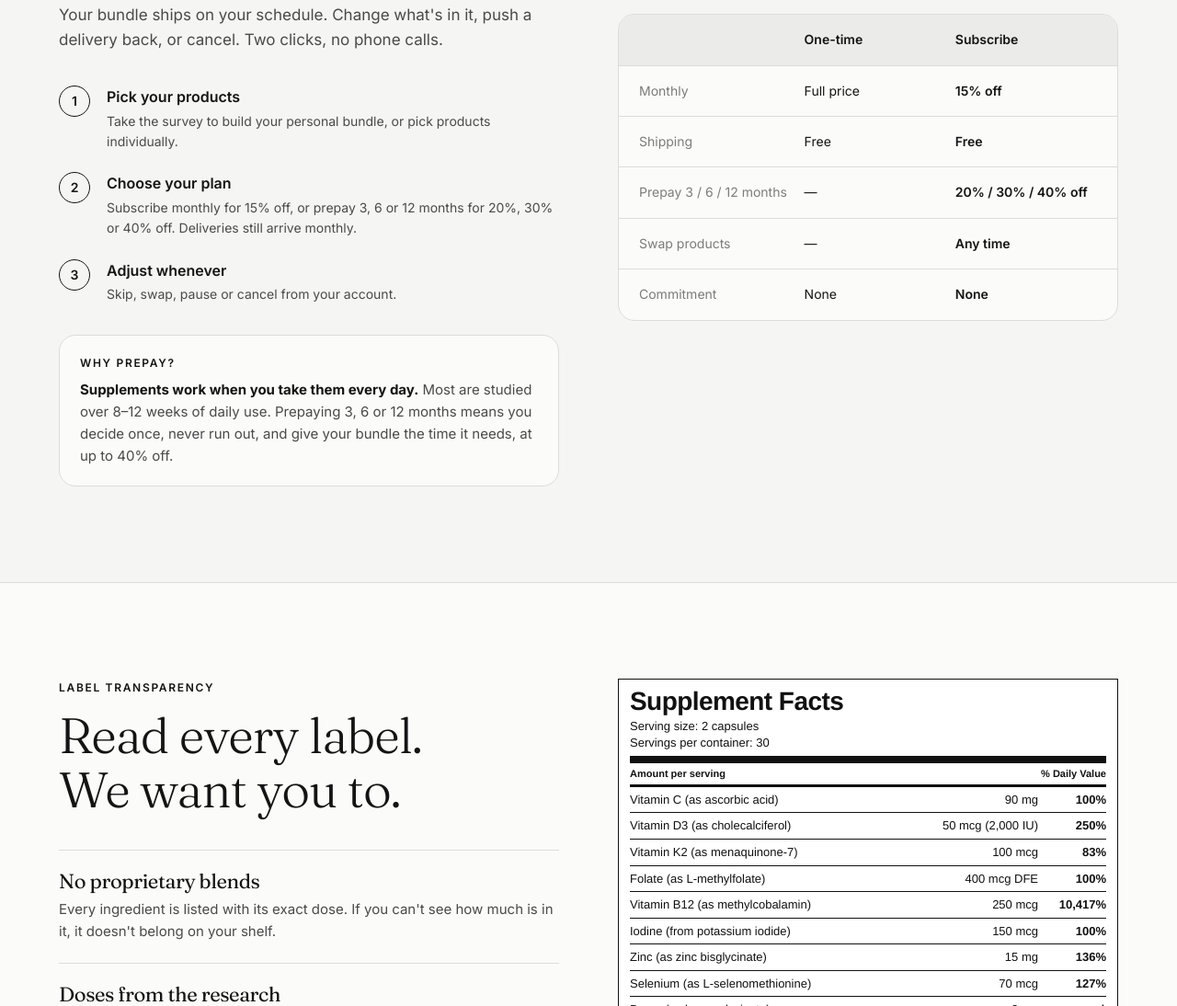
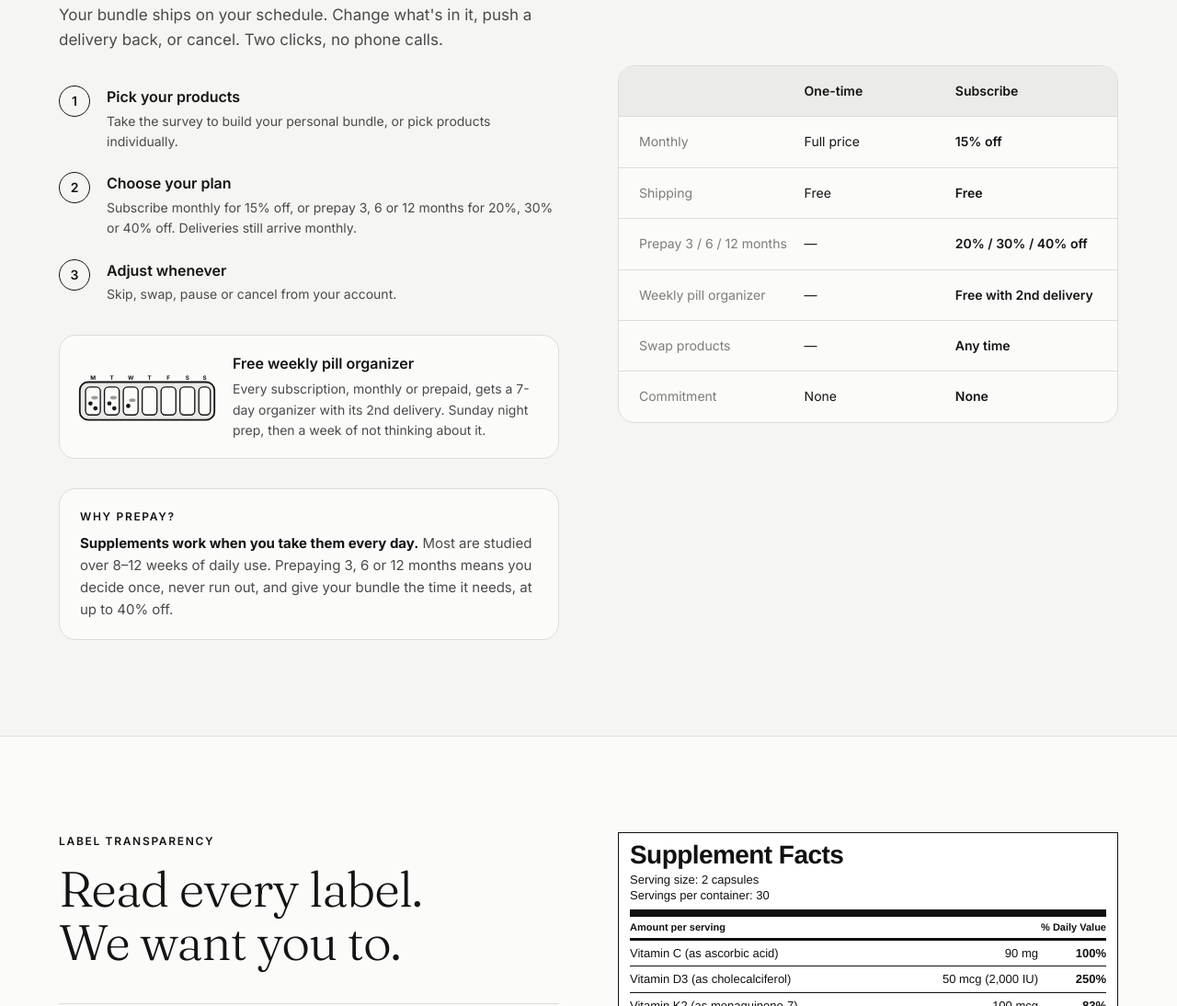
Before and after one commit to leorose47/groundschool, a plain HTML site: page supplements/index.html in a window 1280 px wide. Shown: the part 6580-7674 px from the top of the page at 92% size. Drawn offline with Linux system fonts and the light colour scheme.

Commit message:
Free weekly pill organizer with 2nd subscription delivery
Shown on subscription plan cards, in the price breakdown, cart line
and fine print, product page, subscriptions section (with a small
organizer illustration), comparison table and FAQ.

Co-Authored-By: Claude Opus 5.5 <noreply@anthropic.com>
Claude-Session: https://claude.ai/code/session_018mB2KFJRgZMJ9Nm1DYVYzk

```diff
--- a/supplements/app.js
+++ b/supplements/app.js
@@ -246,6 +246,7 @@
       pitch: "Decide once and stop thinking about it. A full year of consistency at your lowest price, locked in." },
   ];
   const MAX_OFF = Math.round(Math.max(...PLANS.map(p => p.off)) * 100);
+  const PERK = "Free weekly pill organizer with your 2nd delivery";
   const PLAN = Object.fromEntries(PLANS.map(p => [p.id, p]));
   const planOf = l => PLAN[l.plan] ? l.plan : (l.sub ? "monthly" : "once");
   // Every number shown for a bundle comes from here
@@ -364,6 +365,7 @@
           <p class="plan-line">${(() => { const q = pr.q; return q.plan.months > 1
               ? `${money2(q.perMonth)}/mo × ${q.plan.months} months, charged today. ${q.plan.note}`
               : q.plan.id === "once" ? `${money2(q.perMonth)} once. ${q.plan.note}` : `${money2(q.perMonth)} per month. ${q.plan.note}`; })()}</p>
+          ${planOf(l) !== "once" ? `<p class="perk-line">+ ${PERK}.</p>` : ""}
           ${pr.q.plan.months === 1 ? (() => { const up = quote(lineIds, lineDoses, "6");
             return `<button class="cart-nudge" data-act="plan-up" data-val="6">Stay consistent: 6 months upfront is ${money2(up.perMonth * l.qty)}/mo, ${money2((pr.q.perMonth - up.perMonth) * l.qty)} less →</button>`; })() : ""}
           <div class="line-controls">
@@ -380,7 +382,7 @@
       <div class="sum-row"><span>Shipping</span><span>Free</span></div>
       <div class="sum-row total"><span>Due today</span><span>${money2(now)}</span></div>
       <button class="btn btn-primary btn-block" id="checkoutBtn">Checkout</button>
-      <p class="fine">${anySub ? "Subscriptions renew automatically. Skip, pause or cancel any time." : "30-day money-back guarantee on your first order."}</p>`;
+      <p class="fine">${anySub ? "Subscriptions renew automatically. Skip, pause or cancel any time. Your free pill organizer ships with your 2nd delivery." : "30-day money-back guarantee on your first order."}</p>`;
   }
 
   $("#cartItems").addEventListener("click", e => {
@@ -528,6 +530,7 @@
             ${PLANS.map(pl => { const q = quote([id], {}, pl.id); const on = modalMode === pl.id;
               return `<button class="buy-opt ${on ? "on" : ""}" data-buy="${pl.id}" role="radio" aria-checked="${on}"><span><strong>${pl.name}${pl.off ? ` · save ${Math.round(pl.off * 100)}%` : ""}</strong><small>${pl.months > 1 ? `${money2(q.today)} today · ` : ""}${esc(pl.note)}</small></span><span class="p">${pl.off ? `<s>${money(p.price)}</s>` : ""}${money2(q.perMonth)}${pl.id === "once" ? "" : "/mo"}</span></button>`; }).join("")}
           </div>
+          <p class="perk-note">+ Subscribe on any plan and get a free weekly pill organizer with your 2nd delivery.</p>
           <button class="btn btn-primary btn-block" id="modalAdd">Add to cart</button>
           <div class="pd-tabs">
             <details open><summary>Supplement facts</summary><div class="tab-body">${factsPanel(p)}</div></details>
@@ -931,6 +934,7 @@
               <span class="plan-price">${money2(pq.perMonth)}<small>${p.id === "once" ? "" : "/mo"}</small></span>
               <span class="plan-today">${p.months > 1 ? `${money2(pq.today)} today` : p.id === "once" ? "1-month supply" : "Billed monthly"}</span>
               <span class="plan-save">${pq.savedPct ? `Save ${pq.savedPct}%` : "Full price"}</span>
+              ${p.id !== "once" ? `<span class="plan-perk">+ Free organizer</span>` : ""}
             </button>`;
           }).join("")}
         </div>
@@ -951,6 +955,7 @@
       <div class="breakdown">
         <div class="bd-row"><span>${n} product${n > 1 ? "s" : ""} at full price</span><span>${money2(q.full)}/mo</span></div>
         ${q.planDisc ? `<div class="bd-row save"><span>${q.plan.id === "monthly" ? "Monthly subscription" : q.plan.name} (${Math.round(q.plan.off * 100)}% off)</span><span>−${money2(q.planDisc)}</span></div>` : `<div class="bd-row muted"><span>Subscribe to save 15%, or prepay to save up to ${MAX_OFF}%</span><span></span></div>`}
+        ${q.plan.id !== "once" ? `<div class="bd-row save"><span>Weekly pill organizer, with your 2nd delivery</span><span>Free</span></div>` : ""}
         <div class="bd-row strong"><span>Your price per month</span><span>${money2(q.perMonth)}</span></div>
         <div class="bd-row total"><span>Due today${q.plan.months > 1 ? ` (${q.plan.months} months)` : ""}</span><span>${money2(q.today)}</span></div>
         <p class="bd-foot">${q.savedPct ? `You save ${money2(q.full - q.perMonth)} a month (${q.savedPct}%) compared with paying full price.` : ""}</p>
--- a/supplements/index.html
+++ b/supplements/index.html
@@ -140,6 +140,21 @@
         <li><span>2</span><div><strong>Choose your plan</strong><p>Subscribe monthly for 15% off, or prepay 3, 6 or 12 months for 20%, 30% or 40% off. Deliveries still arrive monthly.</p></div></li>
         <li><span>3</span><div><strong>Adjust whenever</strong><p>Skip, swap, pause or cancel from your account.</p></div></li>
       </ol>
+      <div class="perk-card">
+        <svg viewBox="0 0 168 64" aria-hidden="true">
+          <rect x="2" y="14" width="164" height="46" rx="10" fill="#e9e9e7" stroke="#141414" stroke-width="2"/>
+          <g fill="#fbfbfa" stroke="#141414" stroke-width="1.5">
+            <rect x="9" y="20" width="18" height="34" rx="5"/><rect x="32" y="20" width="18" height="34" rx="5"/><rect x="55" y="20" width="18" height="34" rx="5"/>
+            <rect x="78" y="20" width="18" height="34" rx="5"/><rect x="101" y="20" width="18" height="34" rx="5"/><rect x="124" y="20" width="18" height="34" rx="5"/><rect x="147" y="20" width="14" height="34" rx="5"/>
+          </g>
+          <g font-family="Inter,Arial" font-size="7" font-weight="700" fill="#141414" text-anchor="middle">
+            <text x="18" y="11">M</text><text x="41" y="11">T</text><text x="64" y="11">W</text><text x="87" y="11">T</text><text x="110" y="11">F</text><text x="133" y="11">S</text><text x="154" y="11">S</text>
+          </g>
+          <g fill="#141414"><circle cx="15" cy="40" r="2.6"/><circle cx="21" cy="46" r="2.6"/><circle cx="38" cy="40" r="2.6"/><circle cx="44" cy="46" r="2.6"/><circle cx="61" cy="43" r="2.6"/></g>
+          <g fill="#9a9a98"><ellipse cx="20" cy="33" rx="4" ry="2.2"/><ellipse cx="43" cy="33" rx="4" ry="2.2"/><ellipse cx="66" cy="36" rx="4" ry="2.2"/></g>
+        </svg>
+        <div><strong>Free weekly pill organizer</strong><p>Every subscription, monthly or prepaid, gets a 7-day organizer with its 2nd delivery. Sunday night prep, then a week of not thinking about it.</p></div>
+      </div>
       <div class="prepay-why">
         <p class="eyebrow">Why prepay?</p>
         <p><strong>Supplements work when you take them every day.</strong> Most are studied over 8–12 weeks of daily use. Prepaying 3, 6 or 12 months means you decide once, never run out, and give your bundle the time it needs, at up to 40% off.</p>
@@ -150,6 +165,7 @@
       <div class="compare-row"><span>Monthly</span><span>Full price</span><span class="hl">15% off</span></div>
       <div class="compare-row"><span>Shipping</span><span>Free</span><span class="hl">Free</span></div>
       <div class="compare-row"><span>Prepay 3 / 6 / 12 months</span><span>—</span><span class="hl">20% / 30% / 40% off</span></div>
+      <div class="compare-row"><span>Weekly pill organizer</span><span>—</span><span class="hl">Free with 2nd delivery</span></div>
       <div class="compare-row"><span>Swap products</span><span>—</span><span class="hl">Any time</span></div>
       <div class="compare-row"><span>Commitment</span><span>None</span><span class="hl">None</span></div>
     </div>
@@ -197,7 +213,7 @@
     </div>
     <div class="faq">
       <details><summary>Do I need to take everything the survey recommends?</summary><p>No. The survey ranks products by how well they match your answers. Start with the top one or two and add more if you want. Each recommendation shows the reason it was chosen.</p></details>
-      <details><summary>How does the subscription work?</summary><p>A monthly subscription is 15% off. Prepay 3, 6 or 12 months for 20%, 30% or 40% off, still delivered monthly. Shipping is always free. You can skip, swap products, pause or cancel any time from your account, and there's no minimum number of orders.</p></details>
+      <details><summary>How does the subscription work?</summary><p>A monthly subscription is 15% off. Prepay 3, 6 or 12 months for 20%, 30% or 40% off, still delivered monthly. Shipping is always free, and your 2nd delivery includes a free weekly pill organizer. You can skip, swap products, pause or cancel any time from your account, and there's no minimum number of orders.</p></details>
       <details><summary>How are your products tested?</summary><p>Each batch is tested by an independent, ISO 17025-accredited lab for identity, potency, microbes and heavy metals. Results are matched to the lot number printed on your bottle.</p></details>
       <details><summary>Can I take these with medication?</summary><p>Some ingredients, like ashwagandha, vitamin K2 and caffeine, can interact with medications or health conditions. Each product lists its cautions. If you take prescription medication, check with your doctor first.</p></details>
       <details><summary>How much is shipping?</summary><p>Nothing. Shipping is free on every order, whether it's a single product, a one-time bundle or a subscription.</p></details>
--- a/supplements/styles.css
+++ b/supplements/styles.css
@@ -636,3 +636,13 @@ a.how-step p { color: #bdbdbb; }
 .prepay-why .eyebrow { margin-bottom: 8px; }
 .prepay-why p:last-child { color: var(--ink-2); font-size: 15px; }
 .prepay-why strong { color: var(--ink); }
+
+/* Pill organizer perk */
+.plan-perk { font-size: 11px; color: var(--ink-2); margin-top: 2px; }
+.perk-line { font-size: 12px; color: var(--ink); margin-top: 6px; }
+.perk-note { font-size: 13px; color: var(--ink-2); margin: 0 0 12px; }
+.perk-card { display: flex; gap: 18px; align-items: center; margin-top: 32px; padding: 18px 20px; border-radius: var(--radius); background: var(--surface); border: 1px solid var(--line); }
+.perk-card svg { flex: none; width: 150px; height: auto; }
+.perk-card strong { display: block; font-weight: 600; margin-bottom: 4px; }
+.perk-card p { font-size: 14px; color: var(--ink-2); }
+@media (max-width: 520px) { .perk-card { flex-direction: column; align-items: flex-start; } }
```
